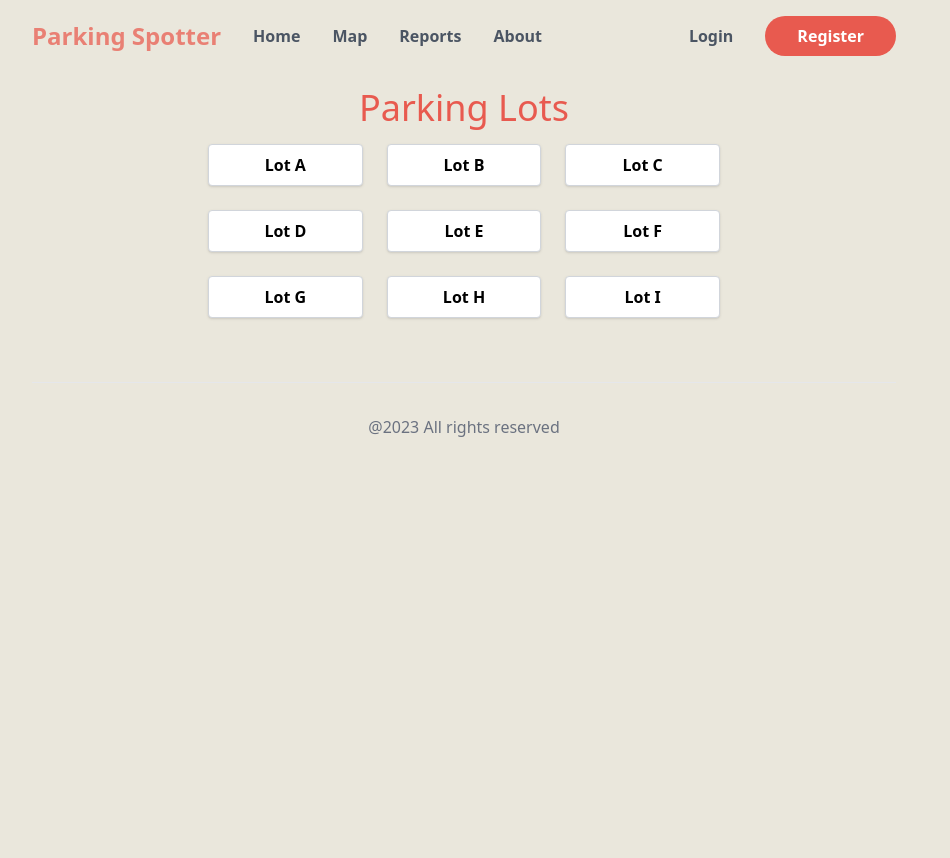
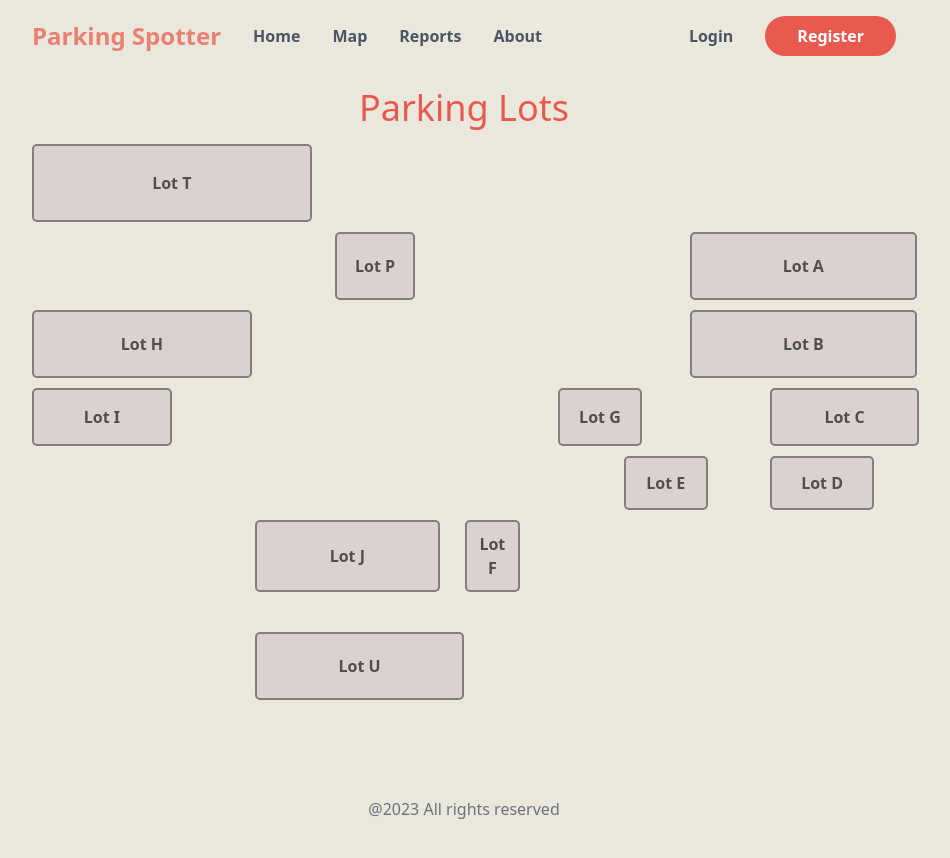
Before and after one commit to pdsinha/ParkingSpotter1, a Next.js app in the folder frontend/parking-spotter/: page /Map in a window 1280 px wide. Shown: the top 858 px of the page, without its empty margins (176-1126 px from the left). Before the commit the page ends 800 px from the top, so only its background shows below. Built offline with nearby package versions, Linux system fonts and the light colour scheme.

Commit message:
Map of parking lots at UTD

```diff
--- /dev/null
+++ b/frontend/parking-spotter/src/app/Map/page.css
@@ -0,0 +1,37 @@
+.grid-container {
+    display: grid;
+    grid-template-columns: repeat(17, 1fr); /* 3 columns */
+    gap: 10px; /* Gap between buttons */
+}
+
+.lot-button {
+    background-color: rgb(219, 209, 209);
+    color: rgb(80, 79, 79);
+    border: 2px solid rgb(128, 126, 126);
+    font-weight: bold;
+    padding: 10px;
+    border-radius: 5px;
+    transition: background-color 0.3s;
+}
+
+.lot-button:hover {
+    background-color: rgb(248, 132, 103); /* Change this to the color you desire on hover */
+    color: white;
+    border: 2px solid rgb(245, 81, 5);
+}
+
+/* Assign grid areas for each parking lot button */
+.lot-button:nth-child(1) { grid-row:  2; grid-column:  14; padding: 20px; width: 325%} /* A */
+.lot-button:nth-child(2) { grid-row:  3; grid-column:  14; padding: 20px; width: 325%} /* B */
+.lot-button:nth-child(3) { grid-row:  4; grid-column:  15; padding: 15px; width: 250%;} /* C */
+.lot-button:nth-child(4) { grid-row:  5; grid-column:  15; padding: 13px; width: 175%;} /* D */
+.lot-button:nth-child(5) { grid-row:  5; grid-column:  13; padding: 13px; width: 150%;} /* E */
+.lot-button:nth-child(6) { grid-row:  6; grid-column:  10; padding: 10px; width: 110%;} /* F */
+.lot-button:nth-child(7) { grid-row:  4; grid-column:  12; padding: 13px; width: 150%;} /* G */
+.lot-button:nth-child(8) { grid-row:  3; grid-column:  1; padding: 20px; width: 275%;} /* H */
+.lot-button:nth-child(9) { grid-row:  4; grid-column:  1; padding: 10px; width: 175%;} /* I */
+.lot-button:nth-child(10) { grid-row:  6; grid-column:  6; padding: 20px; width: 265%;} /* J */
+.lot-button:nth-child(11) { grid-row:  2; grid-column:  7; padding: 12px; width: 150%;} /* P */
+.lot-button:nth-child(12) { grid-row:  1; grid-column:  1; padding: 25px; width: 350%;} /* T */
+.lot-button:nth-child(13) { grid-row:  10; grid-column:  6; padding: 20px; width: 300%;} /* U */
+/* ... Repeat for other lots as needed */
--- a/frontend/parking-spotter/src/app/Map/page.js
+++ b/frontend/parking-spotter/src/app/Map/page.js
@@ -1,8 +1,10 @@
 'use client';
 import { useState } from 'react';
+import './page.css';
 
 export default function MapPage() {
-    const lots = ['Lot A', 'Lot B', 'Lot C', 'Lot D', 'Lot E', 'Lot F', 'Lot G', 'Lot H', 'Lot I'];
+    const lots = ['Lot A', 'Lot B', 'Lot C', 'Lot D', 'Lot E',
+    'Lot F', 'Lot G', 'Lot H', 'Lot I', 'Lot J', 'Lot P', 'Lot T', 'Lot U'];
     const [selectedLot, setSelectedLot] = useState('');
 
     const handleLotClick = (lot) => {
@@ -15,11 +17,11 @@ export default function MapPage() {
             <h1 className="text-center text-title text-4xl mb-4">
                 Parking Lots
             </h1>
-            <div className="grid grid-cols-3 gap-6 max-w-lg mx-auto">
+            <div className="grid-container">
                 {lots.map((lot, index) => (
                     <button
                         key={index}
-                        className="bg-white text-black border border-gray-300 hover:border-gray-500 font-bold py-2 px-4 rounded shadow"
+                        className="lot-button"
                         onClick={() => handleLotClick(lot)}
                     >
                         {lot}
@@ -29,7 +31,7 @@ export default function MapPage() {
 
             {selectedLot && (
                 <div className="text-center mt-4">
-                    You made a report for {selectedLot}.
+                    Direct you to all reports of {selectedLot}.
                 </div>
             )}
 
```
